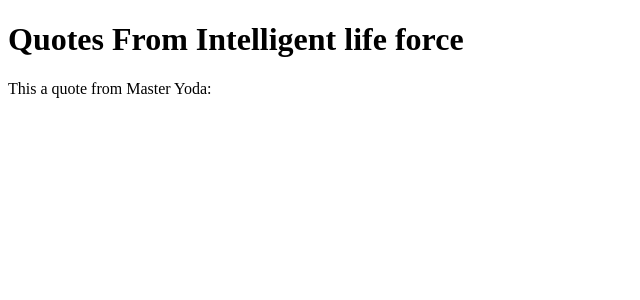
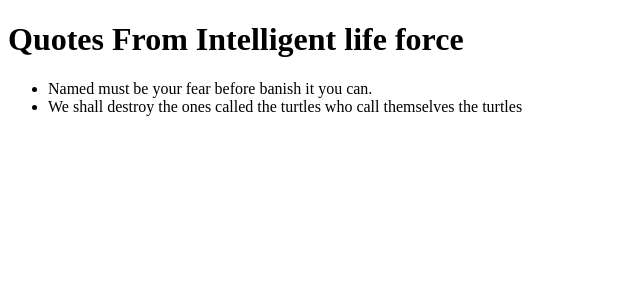
Before and after one commit to BarsilNzola/Quotes, an Angular app: page / in a window 1280 px wide. Shown: the top 300 px of the page, without its empty margins (0-640 px from the left). Built offline with nearby package versions, Linux system fonts and the light colour scheme.

Commit message:
added a list in the html document to display the quotes

```diff
--- a/src/app/app.component.html
+++ b/src/app/app.component.html
@@ -1,4 +1,8 @@
 <div>
   <h1>Quotes From Intelligent life force</h1>
-  <p>This a quote from Master Yoda: {{quote}}</p>
+  <ul>
+      <li *ngFor='let quote of quotes'>
+        {{quote}}
+      </li>
+  </ul>
 </div>
```
